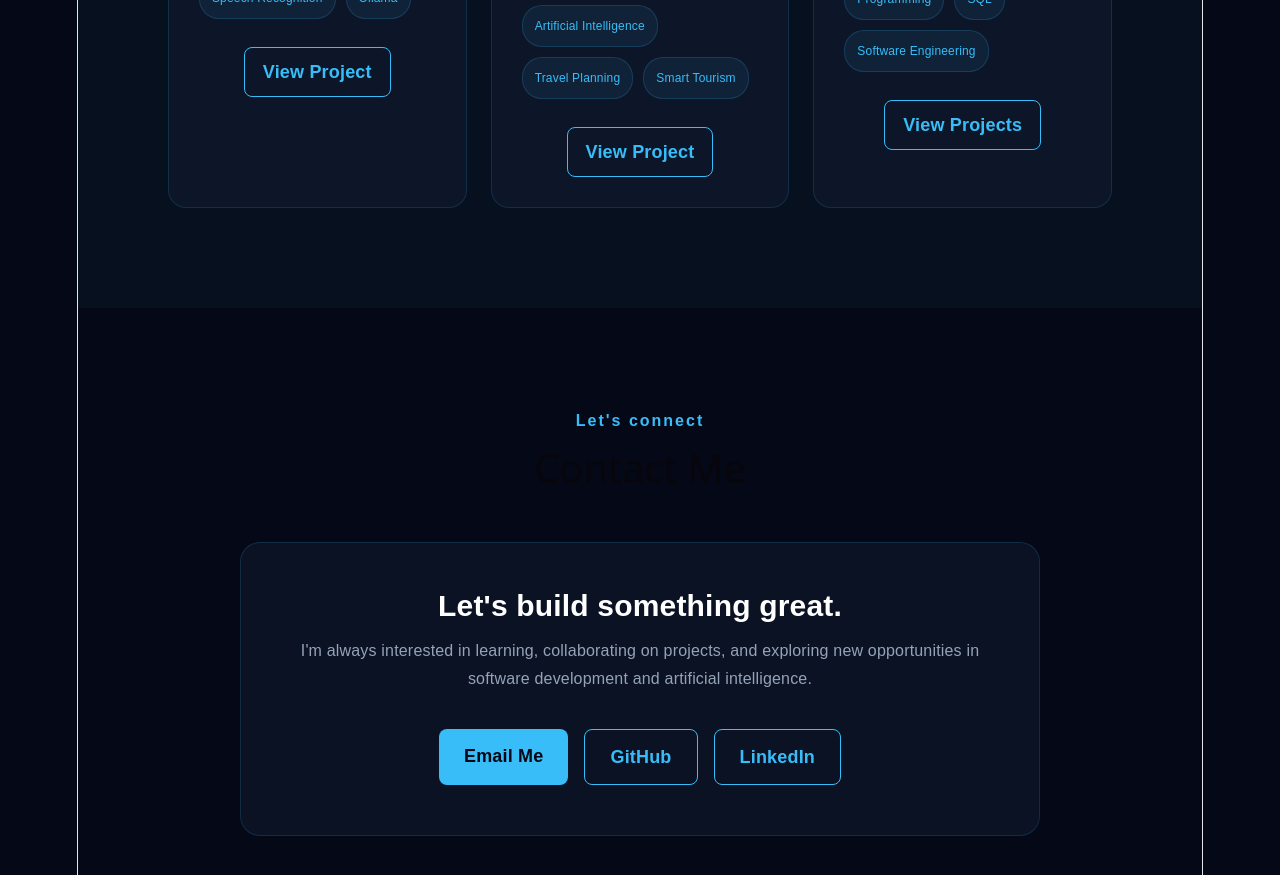
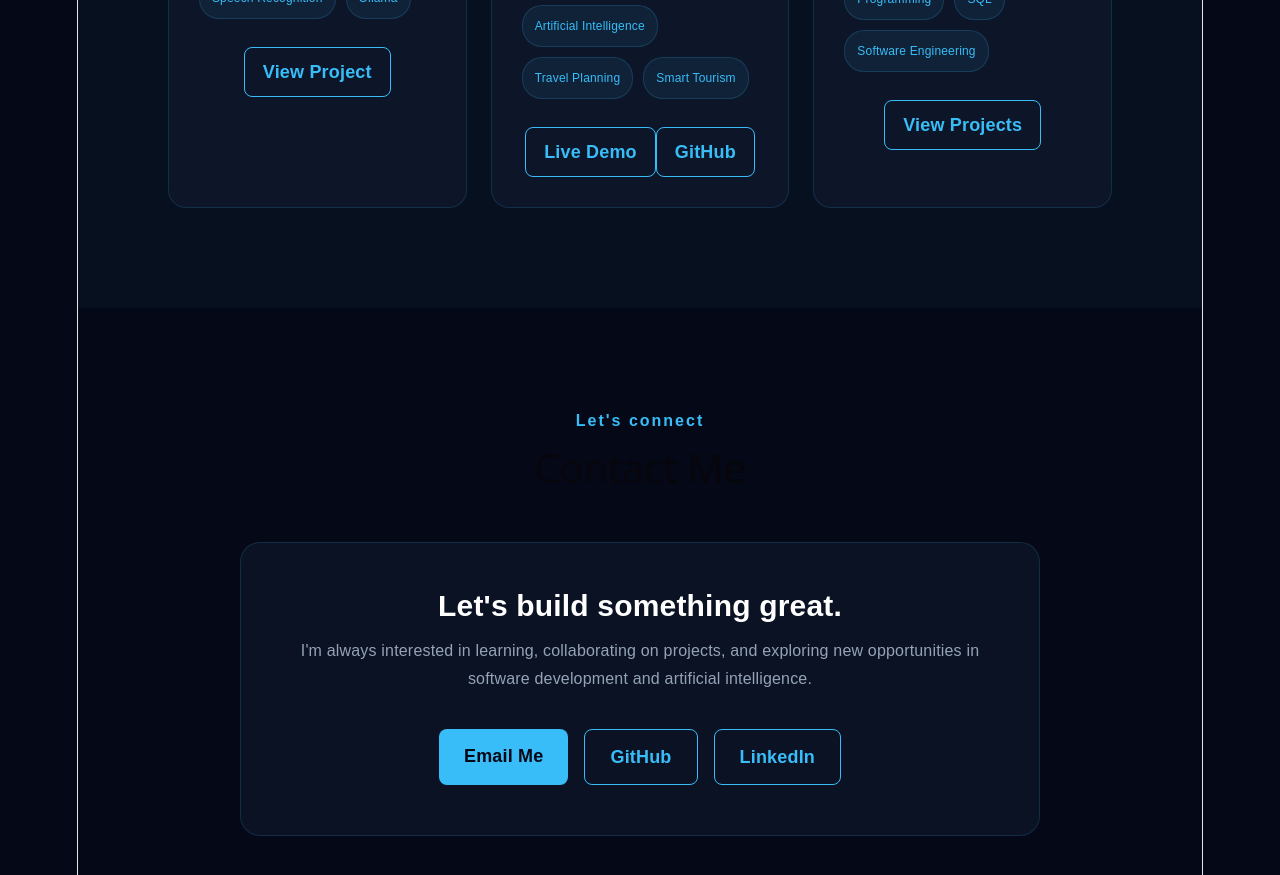
Before and after one commit to dionstacey03-dev/Dion-Portfolio-, a React (Vite) app: page / in a window 1280 px wide. Shown: the part 2800-3675 px from the top of the page. Built offline with nearby package versions, Linux system fonts and the light colour scheme.

Commit message:
Add live demo link for tourism planner

```diff
--- a/src/App.jsx
+++ b/src/App.jsx
@@ -311,12 +311,21 @@ function App() {
             <div className="projectLinks">
 
               <a
+                href="https://ai-smart-tourism-planner.vercel.app"
+                className="projectButton"
+                target="_blank"
+                rel="noreferrer"
+              >
+                Live Demo
+              </a>
+
+              <a
                 href="https://github.com/dionstacey03-dev/AI-Smart-Tourism-Planner"
                 className="projectButton"
                 target="_blank"
                 rel="noreferrer"
-              >
-                View Project
+                >
+                  GitHub
               </a>
 
             </div>
```
